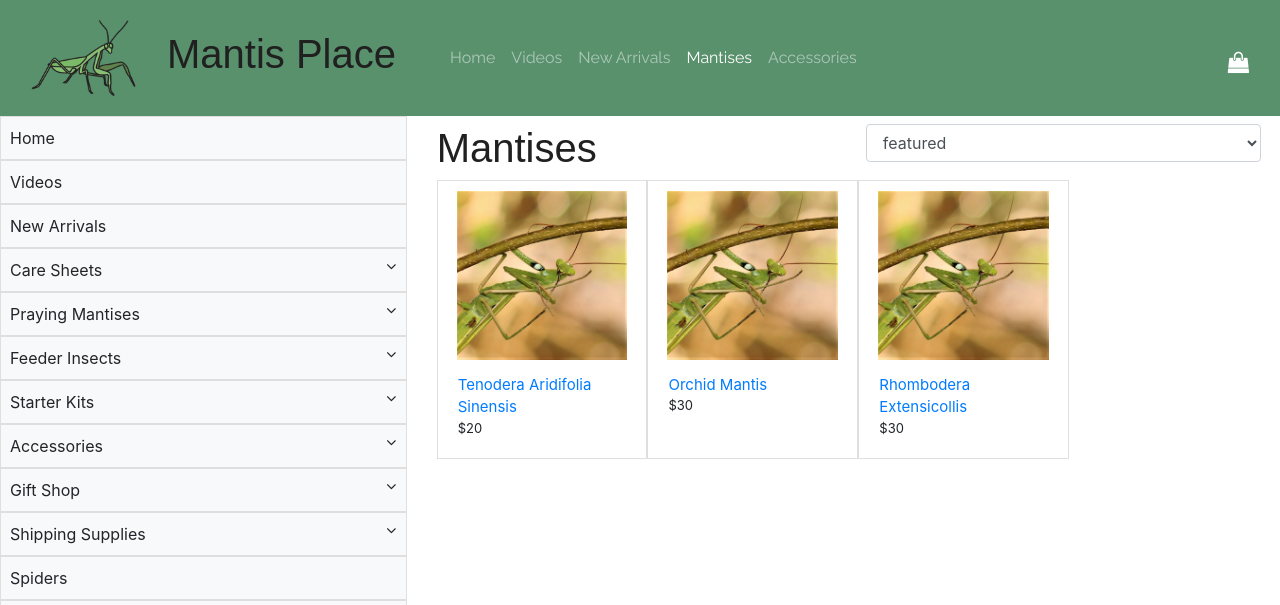
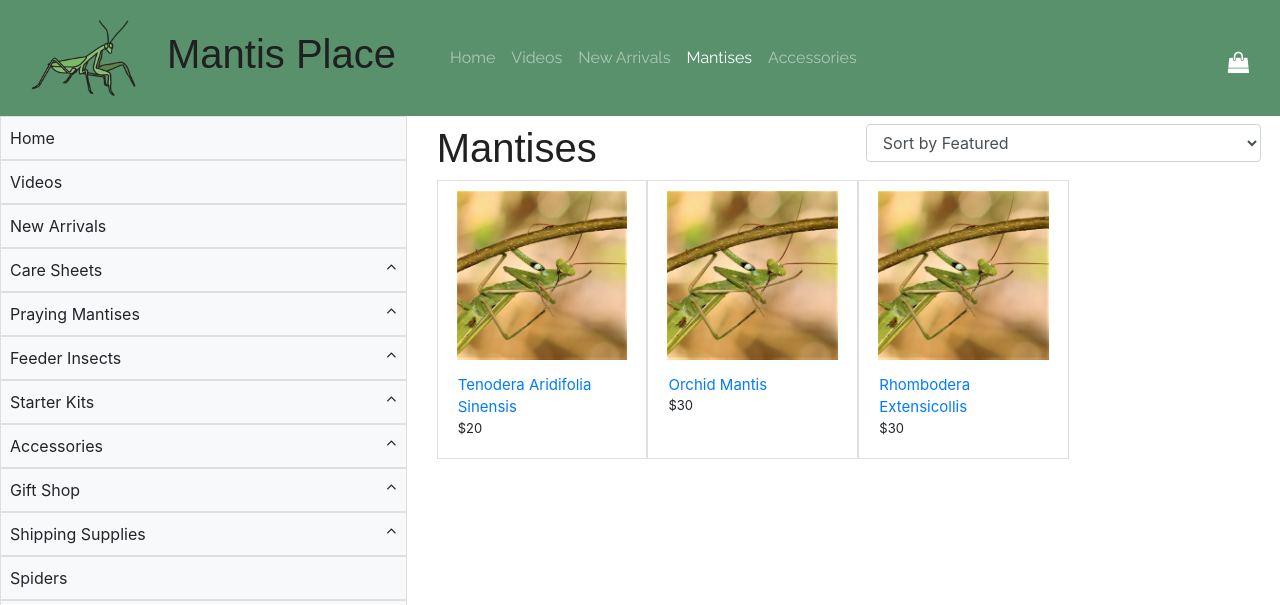
Before and after one commit to rebekahkahn/mantisplace-react-design, a React (Create React App) app: page /mantises in a window 1280 px wide. Shown: the top 605 px of the page. Built offline with nearby package versions, Linux system fonts and the light colour scheme; a web font is replaced by a local one.

Commit message:
dropdown using class; arrow change partially working

```diff
--- a/src/components/Dropdown.js
+++ /dev/null
@@ -1,17 +0,0 @@
-import React from "react";
-
-const Dropdown = ({ dropdownOptions }) => {
-  const mappedDropdownOptions = dropdownOptions.map((option) => {
-    return <option key={option.value}>{option.value}</option>;
-  });
-
-  return (
-    <form class="container-fluid mt-2">
-      <div class="form-group row pr-1">
-        <select class="form-control">{mappedDropdownOptions}</select>
-      </div>
-    </form>
-  );
-};
-
-export default Dropdown;
--- a/src/components/MantisesComponent.js
+++ b/src/components/MantisesComponent.js
@@ -1,4 +1,4 @@
-import React, { useState } from "react";
+import React, { Component, useState } from "react";
 import {
   Card,
   CardText,
@@ -13,7 +13,6 @@ import {
   ModalFooter,
   Button,
 } from "reactstrap";
-import Dropdown from "../components/Dropdown";
 import { Link } from "react-router-dom";
 
 function RenderCard({ mantis }) {
@@ -76,6 +75,163 @@ function RenderCard({ mantis }) {
     </React.Fragment>
   );
 }
+class Mantises extends Component {
+  constructor(props) {
+    super(props);
+    this.state = {
+      value: "Featured",
+    };
+
+    this.handleChange = this.handleChange.bind(this);
+  }
+
+  handleChange(event) {
+    this.setState({ value: event.target.value });
+  }
+
+  render() {
+    const nymphs = this.props.mantises.filter(
+      (mantis) => mantis.age === "Nymph"
+    );
+    const adults = this.props.mantises.filter(
+      (mantis) => mantis.age === "Adult"
+    );
+    const featured = this.props.mantises.filter(
+      (mantis) => mantis.featured === true
+    );
+
+    let mantis = featured.map((mantis) => {
+      return (
+        <div key={mantis.id}>
+          <RenderCard mantis={mantis} />
+        </div>
+      );
+    });
+
+    if (this.state.value === "Nymphs") {
+      let mantis = nymphs.map((mantis) => {
+        return (
+          <div key={mantis.id}>
+            <RenderCard mantis={mantis} />
+          </div>
+        );
+      });
+      return (
+        <React.Fragment>
+          <Row className="mr-0 ml-0 the-top">
+            <Col className="mt-2 ml-0 pl-0 title-container">
+              <h1>Mantises</h1>
+            </Col>
+            <Col>
+              <form class="container-fluid mt-2" onSubmit={this.handleSubmit}>
+                <div class="form-group row pr-1">
+                  <select
+                    class="form-control"
+                    value={this.state.value}
+                    onChange={this.handleChange}
+                  >
+                    <option value="Featured">Sort by Featured</option>
+                    <option value="Nymphs">Sort by Nymphs</option>
+                    <option value="Adults">Sort by Adults</option>
+                  </select>
+                </div>
+              </form>
+            </Col>
+          </Row>
+
+          <Col>
+            <Row
+              xs={2}
+              sm={3}
+              md={4}
+              className="d-flex flex-fill h-100 the-row"
+            >
+              {mantis}
+            </Row>
+          </Col>
+        </React.Fragment>
+      );
+    }
+
+    if (this.state.value === "Adults") {
+      let mantis = adults.map((mantis) => {
+        return (
+          <div key={mantis.id}>
+            <RenderCard mantis={mantis} />
+          </div>
+        );
+      });
+      return (
+        <React.Fragment>
+          <Row className="mr-0 ml-0 the-top">
+            <Col className="mt-2 ml-0 pl-0 title-container">
+              <h1>Mantises</h1>
+            </Col>
+            <Col>
+              <form class="container-fluid mt-2" onSubmit={this.handleSubmit}>
+                <div class="form-group row pr-1">
+                  <select
+                    class="form-control"
+                    value={this.state.value}
+                    onChange={this.handleChange}
+                  >
+                    <option value="Featured">Sort by Featured</option>
+                    <option value="Nymphs">Sort by Nymphs</option>
+                    <option value="Adults">Sort by Adults</option>
+                  </select>
+                </div>
+              </form>
+            </Col>
+          </Row>
+
+          <Col>
+            <Row
+              xs={2}
+              sm={3}
+              md={4}
+              className="d-flex flex-fill h-100 the-row"
+            >
+              {mantis}
+            </Row>
+          </Col>
+        </React.Fragment>
+      );
+    }
+
+    return (
+      <React.Fragment>
+        <Row className="mr-0 ml-0 the-top">
+          <Col className="mt-2 ml-0 pl-0 title-container">
+            <h1>Mantises</h1>
+          </Col>
+          <Col>
+            <form class="container-fluid mt-2" onSubmit={this.handleSubmit}>
+              <div class="form-group row pr-1">
+                <select
+                  class="form-control"
+                  value={this.state.value}
+                  onChange={this.handleChange}
+                >
+                  <option value="Featured">Sort by Featured</option>
+                  <option value="Nymphs">Sort by Nymphs</option>
+                  <option value="Adults">Sort by Adults</option>
+                </select>
+              </div>
+            </form>
+          </Col>
+        </Row>
+
+        <Col>
+          <Row xs={2} sm={3} md={4} className="d-flex flex-fill h-100 the-row">
+            {mantis}
+          </Row>
+        </Col>
+      </React.Fragment>
+    );
+  }
+}
+
+export default Mantises;
 
 //dropdown with controlled form--------------------------------------
 //logically:
@@ -88,53 +244,3 @@ function RenderCard({ mantis }) {
 //[DONE] create handleChange event handler to change state
 //[DONE] bind the state of dropdown to the correct filtered mantises
 //[TO DO] rewrite code so it is more efficient...
-
-function Mantises(props) {
-  const dropdownOptions = [
-    {
-      label: "Featured",
-      value: "featured",
-    },
-    {
-      label: "Nymphs",
-      value: "nymphs",
-    },
-    {
-      label: "Adults",
-      value: "adults",
-    },
-  ];
-
-  const nymphs = props.mantises.filter((mantis) => mantis.age === "Nymph");
-  const adults = props.mantises.filter((mantis) => mantis.age === "Adult");
-  const featured = props.mantises.filter((mantis) => mantis.featured === true);
-
-  const mantis = featured.map((mantis) => {
-    return (
-      <div key={mantis.id}>
-        <RenderCard mantis={mantis} />
-      </div>
-    );
-  });
-
-  return (
-    <React.Fragment>
-      <Row className="mr-0 ml-0 the-top">
-        <Col className="mt-2 ml-0 pl-0 title-container">
-          <h1>Mantises</h1>
-        </Col>
-        <Col>
-          <Dropdown dropdownOptions={dropdownOptions} />
-        </Col>
-      </Row>
-
-      <Col>
-        <Row xs={2} sm={3} md={4} className="d-flex flex-fill h-100 the-row">
-          {mantis}
-        </Row>
-      </Col>
-    </React.Fragment>
-  );
-}
-
-export default Mantises;
--- a/src/components/SidebarComponent.js
+++ b/src/components/SidebarComponent.js
@@ -1,10 +1,13 @@
-import React, { useState } from'react';
-import { Collapse, Card, Button } from 'reactstrap';
-import { NavLink } from 'react-router-dom';
+import React, { useState } from "react";
+import { Collapse, Card, Button } from "reactstrap";
+import { NavLink } from "react-router-dom";
 
-function RenderNav( {header} ) {
+function RenderNav({ header }) {
   const [isOpen, setIsOpen] = useState(false);
+  const [image, setImage] = useState(true);
+
   const toggle = () => setIsOpen(!isOpen);
+  const toggleImage = () => setImage(!image);
 
   if (header.subtitles.length === 0) {
     return (
@@ -19,15 +22,28 @@ function RenderNav( {header} ) {
   } else {
     return (
       <Card className="rounded-0">
-                <Button onClick={toggle} className="navbar-buttons btn-light rounded-0 p-2" aria-labelledby={header.name}>
-                    {header.name} <i class="fa fa-angle-down float-right"></i>
+        <Button
+          onClick={toggleImage}
+          className="navbar-buttons btn-light rounded-0 p-2"
+          aria-labelledby={header.name}
+        >
+          {header.name}
+          {image ? (
+            <i class="fa fa-angle-up float-right" />
+          ) : (
+            <i class="fa fa-angle-down float-right" />
+          )}
         </Button>
         <Collapse isOpen={isOpen}>
-                    {header.subtitles.map(subtitle => {
+          {header.subtitles.map((subtitle) => {
             return (
               <NavLink className="nav-link p-0" to="/home">
-                                <Button block key={subtitle.id} aria-labelledby={subtitle.name}
-                                        className="navbar-buttons subtitle-buttons btn-light rounded-0 p-2 mt-0">
+                <Button
+                  block
+                  key={subtitle.id}
+                  aria-labelledby={subtitle.name}
+                  className="navbar-buttons subtitle-buttons btn-light rounded-0 p-2 mt-0"
+                >
                   {subtitle.name}
                 </Button>
               </NavLink>
@@ -40,7 +56,7 @@ function RenderNav( {header} ) {
 }
 
 function Sidebar(props) {
-    const header = props.headers.map(header => {
+  const header = props.headers.map((header) => {
     return (
       <div key={header.id}>
         <RenderNav header={header} />
@@ -48,11 +64,7 @@ function Sidebar(props) {
     );
   });
 
-    return (
-        <React.Fragment>
-            {header}
-        </React.Fragment>
-    );
+  return <React.Fragment>{header}</React.Fragment>;
 }
 
 export default Sidebar;
```
Also changed, not shown: 2 other files (tests, documents, lock files or other folders). Lines whose indentation alone changed are shown as unchanged.
